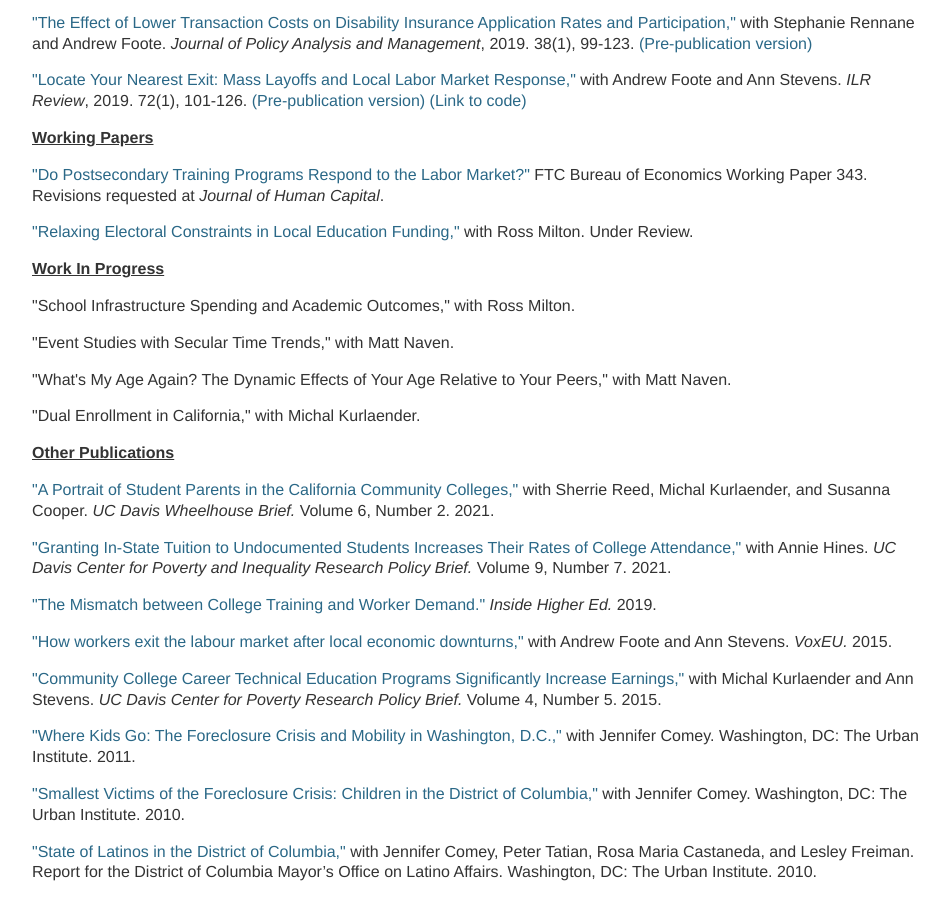
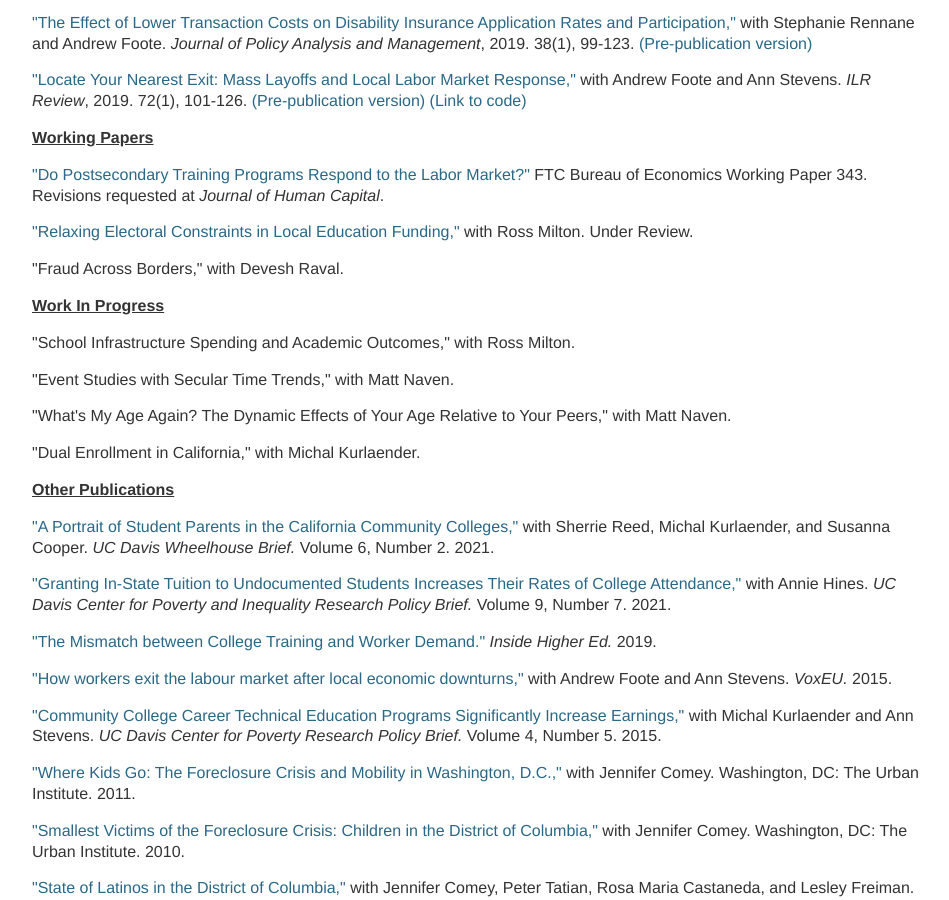
Before and after one commit to mzgrosz/mzgrosz.github.io, a Jekyll site: the page built from research/index.html, in a window 1280 px wide and 900 px high, scrolled down 585 px. Shown: the whole window, without its empty margins (160-1109 px from the left). Built offline with Jekyll 4.4.1, drawn with Linux system fonts in a browser that asks for light colours.

Commit message:
Update index.html

```diff
--- a/research/index.html
+++ b/research/index.html
@@ -67,6 +67,7 @@ title: Michel Grosz
 
 <p><a href="https://mzgrosz.github.io/research/gm_relaxing_210827.pdf">&quot;Relaxing Electoral Constraints in Local Education Funding,&quot;</a> with Ross Milton. Under Review.</p>
 
+<p>&quot;Fraud Across Borders,&quot; with Devesh Raval.</p>
 
 
 <p><b><u>Work In Progress</u></b></p>
```
